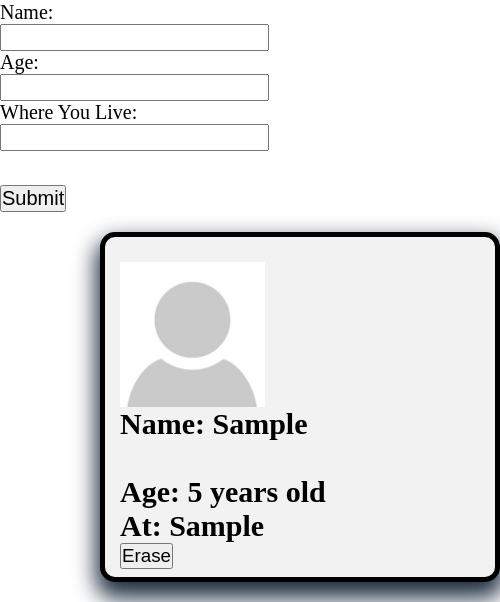
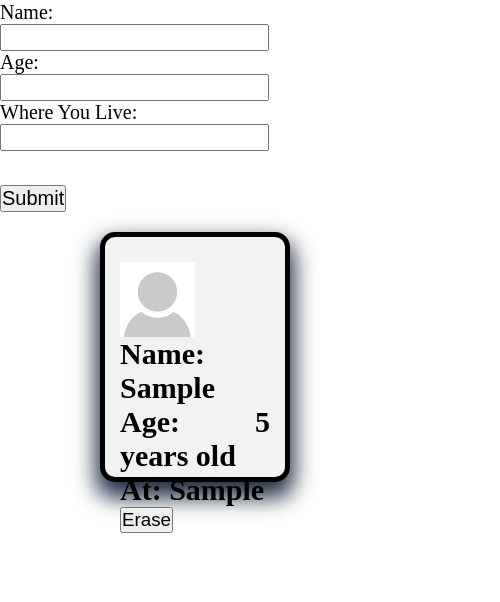
Before and after one commit to staten-island-tech/dom-manipulation-project-YifanZhang4, a plain HTML site: page index.html in a window 390 px wide. Both pictures are taken after typing "Sample", "5", "Sample" into the empty fields and a click on the input "Submit". Shown: the part 252-854 px from the top of the page, 500 px wide, since content can reach past the window. Drawn offline with Linux system fonts and the light colour scheme.

Commit message:
I'm a genius :)
Erase button now works.

```diff
--- a/index.js
+++ b/index.js
@@ -18,25 +18,25 @@ DOMSelectors.button.addEventListener("click", function (card) {
   function makeCard() {
     DOMSelectors.box.insertAdjacentHTML(
       "beforeend",
-      `<div id="card" class="contain">
+      `<div class="contain">
     <img src="user icon.jpg" class="user">
     <h3>Name: ${name}</h3>
-    <br />
     <h3>Age: ${age} years old</h3>
     <h3 id="city">At: ${location}</h3>
-    <button id="erase">Erase</button> </div>`
+    <button class="erase">Erase</button> </div>`
     );
     DOMSelectors.name.value = "";
     DOMSelectors.age.value = "";
     DOMSelectors.location.value = "";
-  };
+  }
   function erase() {
-    let remove = document.getElementById("erase");
-    let card = document.getElementById("card");
-    remove.addEventListener("click", function () {
-      card.remove();
+    let remove = document.querySelectorAll(".erase");
+    remove.forEach((eachRemove) => {
+      eachRemove.addEventListener("click", (event => {
+        event.target.parentElement.remove();
+      }));
     });
-    };
+  }
   makeCard();
   erase();
 });
@@ -45,5 +45,5 @@ DOMSelectors.wd.addEventListener("click", function () {
   const addCSS = (css) =>
     (document.head.appendChild(document.createElement("style")).innerHTML =
       css);
-  addCSS("body{ font-family:wingdings }")
+  addCSS("body{ font-family:wingdings }");
 });
--- a/style.css
+++ b/style.css
@@ -6,6 +6,7 @@ html {
   box-sizing: border-box;
   font-size: 62.5%;
 }
+
 
 h1 {
   font-size: 5rem;
@@ -66,14 +67,18 @@ form {
   font-size: 3rem;
 }
 #box {
-  font-size: 3rem;
+  display: flex;
+  flex-flow: row wrap;
+  justify-content: center;
+  row-gap: 50px;
+  align-content: center;
 }
 
 .contain {
   border-radius: 15px;
   text-align: justify;
   font-size: 3rem;
-  height: 35rem;
+  height: 30rem;
   width: 40rem;
   margin: 20px 100px;
   padding: 25px 15px;
@@ -103,3 +108,22 @@ label {
 input {
   font-size: 2rem;
 }
+
+@media screen and (max-width: 1024px) {
+  .contain {
+    height: 35rem;
+    width: 30rem;
+  }
+}
+@media screen and (max-width: 820px) {
+  .contain {
+    height: 35rem;
+    width: 30rem;
+  }
+}
+@media screen and (max-width: 390px) {
+  .contain {
+    height: 25rem;
+    width: 30rem;
+  }
+}
```
